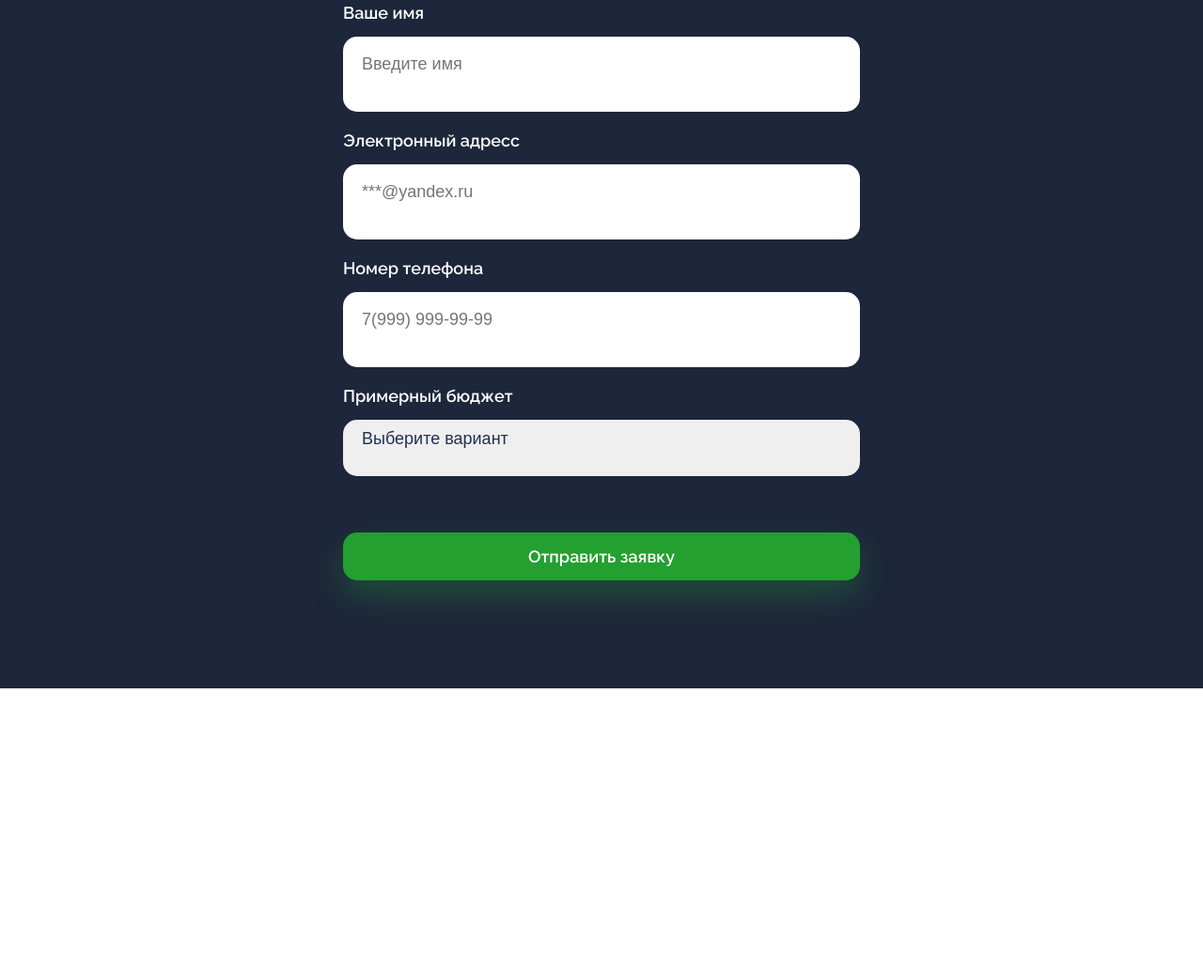
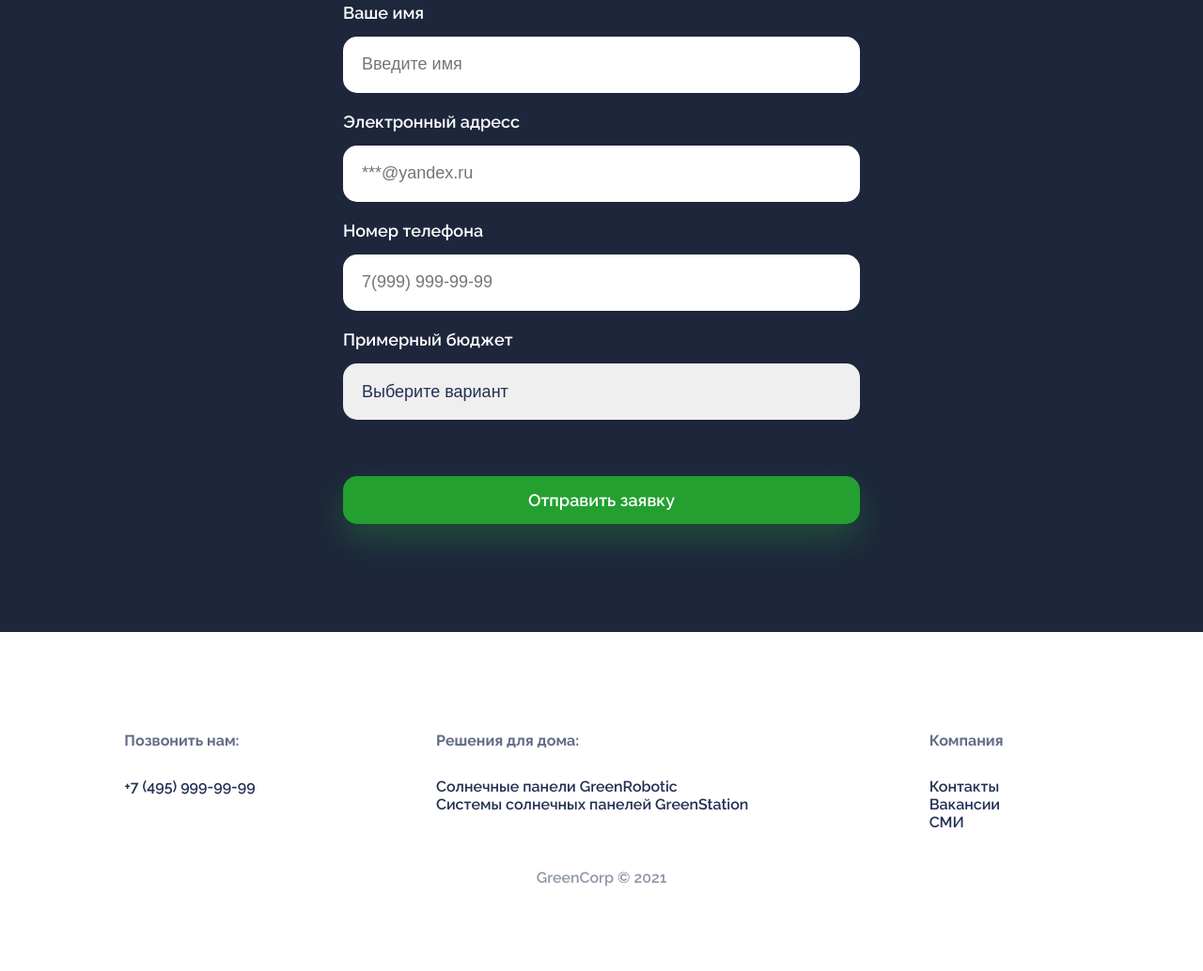
Before and after one commit to AntonovN/green-corp-landing, a plain HTML site: page index.html in a window 1280 px wide. Shown: the part 1248-2282 px from the top of the page at 94% size. Before the commit the page ends 1981 px from the top, so only its background shows below. Drawn offline with Linux system fonts and the light colour scheme.

Commit message:
футер

```diff
--- a/index.html
+++ b/index.html
@@ -59,6 +59,32 @@
     </div>
 
   </section>
+  <footer>
+    <div class="footer__container">
+      <div class="footer__group">
+        <h3>Позвонить нам:</h3>
+        <div class="footer__links">
+          <a href="tel:74959999999">+7 (495) 999-99-99</a>
+        </div>
+      </div>
+        <div class="footer__group">
+          <h3>Решения для дома:</h3>
+          <div class="footer__links">
+            <a href="Солнечные панели GreenRobotic">Солнечные панели GreenRobotic</a>
+            <a href="Системы солнечных панелей GreenStation">Системы солнечных панелей GreenStation</a>
+          </div>
+        </div>
+          <div class="footer__group">
+            <h3>Компания</h3>
+            <div class="footer__links">
+              <a href="#">Контакты</a>
+              <a href="#">Вакансии</a>
+              <a href="#">СМИ</a>
+            </div>
+          </div>
+    </div>
+    <div class="footer__copyright">GreenCorp © 2021</div>
+  </footer>
 </body>
 
 </html>
--- a/main.css
+++ b/main.css
@@ -8,7 +8,7 @@
     color: white;
     background-color: #ef7b18;
     box-shadow: 0px 4px 10px rgb(239 123 24 / 36%);
-  } */
+  }  */
 
   header {
     display: flex;
@@ -136,7 +136,7 @@ padding-bottom: 15px;
   color: #213053;
   height: 60px;
   border-radius:15px;
-  padding: 0 0 20px 20px;
+  padding: 0 20px;
 border: none;
 }
 
@@ -145,7 +145,7 @@ border: none;
   color: #213053;
   height: 60px;
   border-radius:15px;
-  padding: 0 0 20px 20px;
+  padding: 0 20px;
 border: none;
 }
 
@@ -157,3 +157,34 @@ border: none;
 select {
   appearance: none;
 }
+button:hover {
+  background-color: #f6980c;
+  box-shadow: 0 16px 36px rgba(246 152 12 / 20%);
+  transition: background-color 0.3s ease-in;
+}
+footer{
+  padding: 90px 20px;
+  font-weight: 600;
+  font-size: 16px;
+}
+.footer__copyright{
+  text-align: center;
+  opacity: 0.5;
+  margin-top: 40px;
+}
+.footer__container{
+  display:flex;
+  justify-content: space-evenly;
+}
+.footer__group{
+  margin-right: 80px;
+}
+.footer__group h3{
+  opacity: 0.7;
+  font-size:16px;
+  margin-bottom: 30px;
+}
+.footer__links{
+  display:flex;
+  flex-direction: column;
+}
```
